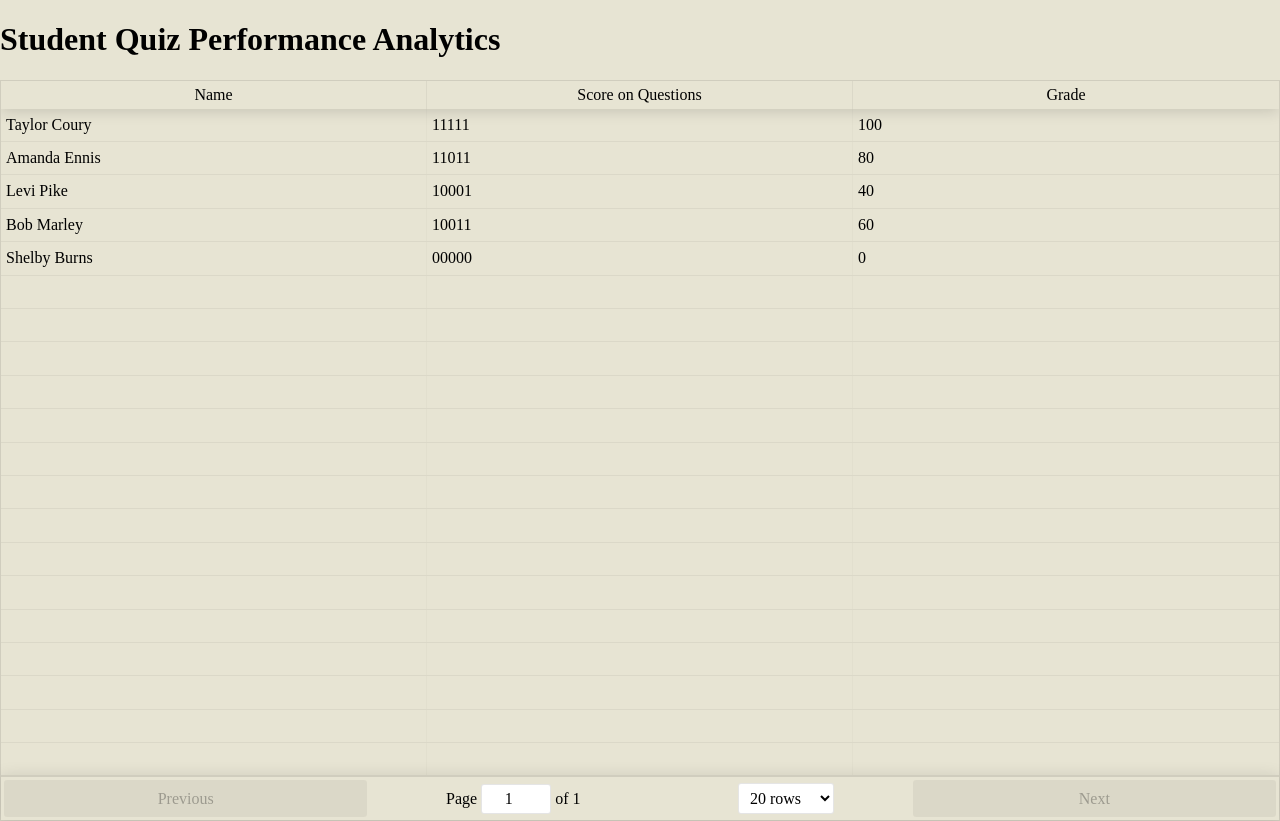
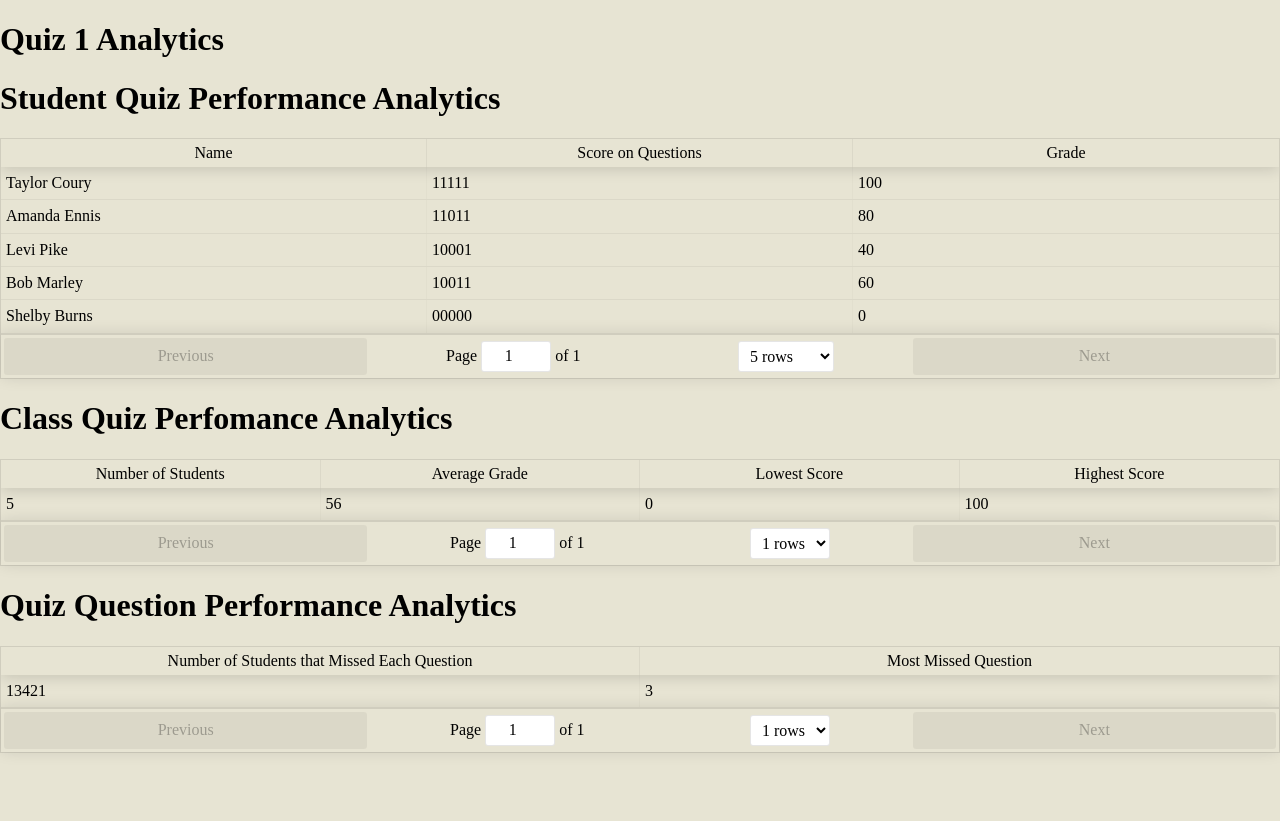
Before and after one commit to usd-cs/comp495-sp18-flipped-tech, a React (Create React App) app in the folder FlippedTech/flippedtech/: page /home in a window 1280 px wide. After the commit the page ends 800 px from the top, so only its background shows below. Built offline with nearby package versions, Linux system fonts and the light colour scheme.

Commit message:
Basic implementation complete with dummy data, resolves 31

```diff
--- /dev/null
+++ b/FlippedTech/flippedtech/src/ClassPerformanceTable.js
@@ -0,0 +1,46 @@
+import React, { Component } from 'react';
+import ReactTable from 'react-table';
+import 'react-table/react-table.css';
+
+const response = {
+	classData: [{
+		meanGrade: 56,
+		numOfStudents: 5,
+		lowestScore: 0,
+		highestScore: 100}
+	]
+}
+
+class ClassPerformanceTable extends React.Component {
+	render() {
+		const data = response.classData
+
+		const columns = [{
+			Header: 'Number of Students',
+			accessor: 'numOfStudents'
+		},{
+			Header: 'Average Grade',
+			accessor: 'meanGrade'
+		}, {
+			Header: 'Lowest Score',
+			accessor: 'lowestScore'
+		}, {
+			Header: 'Highest Score',
+			accessor: 'highestScore'
+		}]
+
+		return(
+			<div>
+				<h1>Class Quiz Perfomance Analytics</h1>
+				<ReactTable
+				data={data}
+				columns={columns}
+				noDataText="No Data Available"
+				defaultPageSize={1}
+				pageSizeOptions={[1]}/>
+			</div>
+		);
+	}
+}
+
+export default ClassPerformanceTable;
--- /dev/null
+++ b/FlippedTech/flippedtech/src/QuestionPerformanceTable.js
@@ -0,0 +1,38 @@
+import React, { Component } from 'react'
+import ReactTable from 'react-table'
+import 'react-table/react-table.css'
+
+const response = {
+	questionData: [{
+		missed: [1, 3, 4, 2, 1],
+		mostMissed: 3
+	}]
+}
+
+class QuestionPerformanceTable extends React.Component {
+	render() {
+		const data = response.questionData
+
+		const columns = [{
+			Header: 'Number of Students that Missed Each Question',
+			accessor: 'missed'
+		}, {
+			Header: 'Most Missed Question',
+			accessor: 'mostMissed'
+		}]
+
+		return(
+			<div>
+				<h1>Quiz Question Performance Analytics</h1>
+				<ReactTable
+				data={data}
+				columns={columns}
+				noDataText="No Data Available"
+				defaultPageSize={1}
+				pageSizeOptions={[1]} />
+			</div>
+		);
+	}
+}
+
+export default QuestionPerformanceTable;
--- /dev/null
+++ b/FlippedTech/flippedtech/src/QuizAnalytics.js
@@ -0,0 +1,64 @@
+import React, { Component } from 'react';
+import StudentPerformanceTable from './StudentPerformanceTable';
+import ClassPerformanceTable from './ClassPerformanceTable';
+import QuestionPerformanceTable from './QuestionPerformanceTable';
+
+const response = {
+	studentData: [{
+		name: 'Taylor Coury',
+		answers: [1, 1, 1, 1, 1],
+		grade: 100
+		}, {
+		name: 'Amanda Ennis',
+		answers: [1, 1,  0, 1, 1],
+		grade: 80
+		}, {
+		name: 'Levi Pike',
+		answers: [1, 0, 0, 0, 1],
+		grade: 40
+		}, {
+		name: 'Bob Marley',
+		answers: [1, 0, 0, 1, 1],
+		grade: 60
+		}, {
+		name: 'Shelby Burns',
+		answers: [0, 0, 0, 0, 0],
+		grade: 0
+	}],
+	questionData: [{
+		missed: [1, 3, 4, 2, 1],
+		mostMissed: 3
+	}],
+	classData: [{
+		meanGrade: 56,
+		numOfStudents: 5,
+		lowestScore: 0,
+		highestScore: 100
+	}]
+}
+
+class QuizAnalytics extends React.Component {
+	constructor(props){
+		super(props)
+		this.state = {
+			studentPerformance: response.studentData,
+			classPerformance: response.classData,
+			questionPerformance: response.questionData
+		}
+	}
+
+	render() {
+		return(
+			<div>
+				<h1>Quiz 1 Analytics</h1>
+				<StudentPerformanceTable data={this.state.studentPerformance}></StudentPerformanceTable>
+				<ClassPerformanceTable data={this.state.classPerformance}></ClassPerformanceTable>
+				<QuestionPerformanceTable data={this.state.questionPerformance}></QuestionPerformanceTable>
+
+			</div>
+		);
+	}
+
+}
+
+export default QuizAnalytics;
--- a/FlippedTech/flippedtech/src/StudentPerformanceTable.js
+++ b/FlippedTech/flippedtech/src/StudentPerformanceTable.js
@@ -24,14 +24,6 @@ const response = {
 		answers: [0, 0, 0, 0, 0],
 		grade: 0
 	}]
-}
-const calculateMean = function(numbers) {
-		var total = 0,
-			i;
-		for (i = 0; i < numbers.length; i += 1) {
-			total += numbers[i];
-		}
-		return (total / numbers.length) * 100;
 }
 
 class StudentPerformanceTable extends React.Component {
@@ -61,7 +53,8 @@ class StudentPerformanceTable extends React.Component {
 				<ReactTable
 				data={data}
 				columns={columns}
-				noDataText="No Data Available" />
+				noDataText="No Data Available"
+				defaultPageSize={5} />
 			</div>
 		);
 	}
--- a/FlippedTech/flippedtech/src/index.js
+++ b/FlippedTech/flippedtech/src/index.js
@@ -3,6 +3,9 @@ import ReactDOM from 'react-dom';
 import Banner from './Banner';
 import SigninPage from './SigninPage'
 import StudentPerformanceTable from './StudentPerformanceTable'
+import ClassPerformanceTable from './ClassPerformanceTable'
+import QuestionPerformanceTable from './QuestionPerformanceTable'
+import QuizAnalytics from './QuizAnalytics'
 import HomeContent from './HomeContent';
 import { BrowserRouter, Route, Switch} from 'react-router-dom'
 import registerServiceWorker from './registerServiceWorker';
@@ -12,7 +15,7 @@ ReactDOM.render(
 	<BrowserRouter>
 		<Switch>
 			<Route exact path='/' component={SigninPage} />
-			<Route exact path='/home' component={StudentPerformanceTable}/>
+			<Route exact path='/home' component={QuizAnalytics}/>
 		</Switch>
 	</BrowserRouter>
 	, document.getElementById('root'));
```
